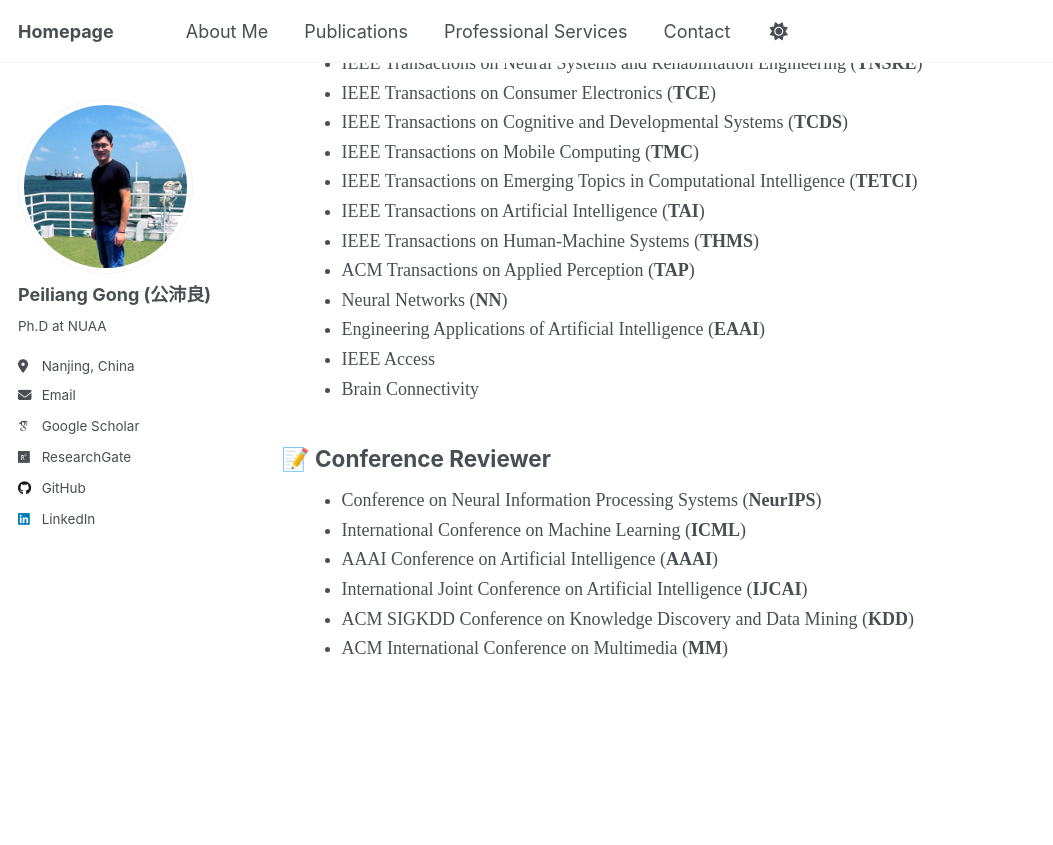
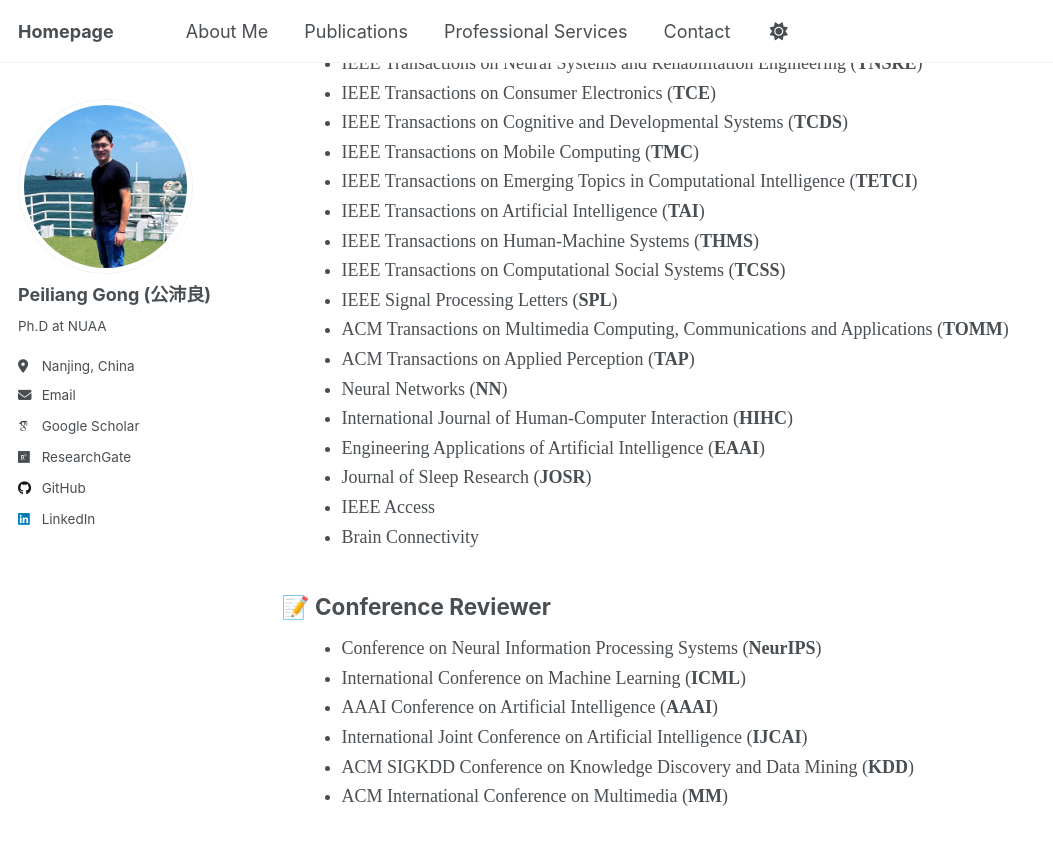
Before and after one commit to Tokenmw/Tokenmw.github.io, a Jekyll site: the page built from _pages/services.md, in a window 1280 px wide and 900 px high, scrolled down 312 px. Shown: the top 845 px of the window, without its empty margins (0-1053 px from the left). Built offline with Jekyll 4.4.1, drawn with Linux system fonts in a browser that asks for light colours; some web fonts are replaced.

Commit message:
Update services.md

```diff
--- a/_pages/services.md
+++ b/_pages/services.md
@@ -21,9 +21,14 @@
   <li style="margin-bottom: 8px;">IEEE Transactions on Emerging Topics in Computational Intelligence (<strong>TETCI</strong>)</li>
   <li style="margin-bottom: 8px;">IEEE Transactions on Artificial Intelligence (<strong>TAI</strong>)</li>
   <li style="margin-bottom: 8px;">IEEE Transactions on Human-Machine Systems (<strong>THMS</strong>)</li>
+  <li style="margin-bottom: 8px;">IEEE Transactions on Computational Social Systems (<strong>TCSS</strong>)</li>
+  <li style="margin-bottom: 8px;">IEEE Signal Processing Letters (<strong>SPL</strong>)</li>
+  <li style="margin-bottom: 8px;">ACM Transactions on Multimedia Computing, Communications and Applications (<strong>TOMM</strong>)</li>
   <li style="margin-bottom: 8px;">ACM Transactions on Applied Perception (<strong>TAP</strong>)</li>
   <li style="margin-bottom: 8px;">Neural Networks (<strong>NN</strong>)</li>
+  <li style="margin-bottom: 8px;">International Journal of Human-Computer Interaction (<strong>HIHC</strong>)</li>
   <li style="margin-bottom: 8px;">Engineering Applications of Artificial Intelligence (<strong>EAAI</strong>)</li>
+  <li style="margin-bottom: 8px;">Journal of Sleep Research (<strong>JOSR</strong>)</li>
   <li style="margin-bottom: 8px;">IEEE Access</li>
   <li style="margin-bottom: 8px;">Brain Connectivity</li>
 </ul>
```
